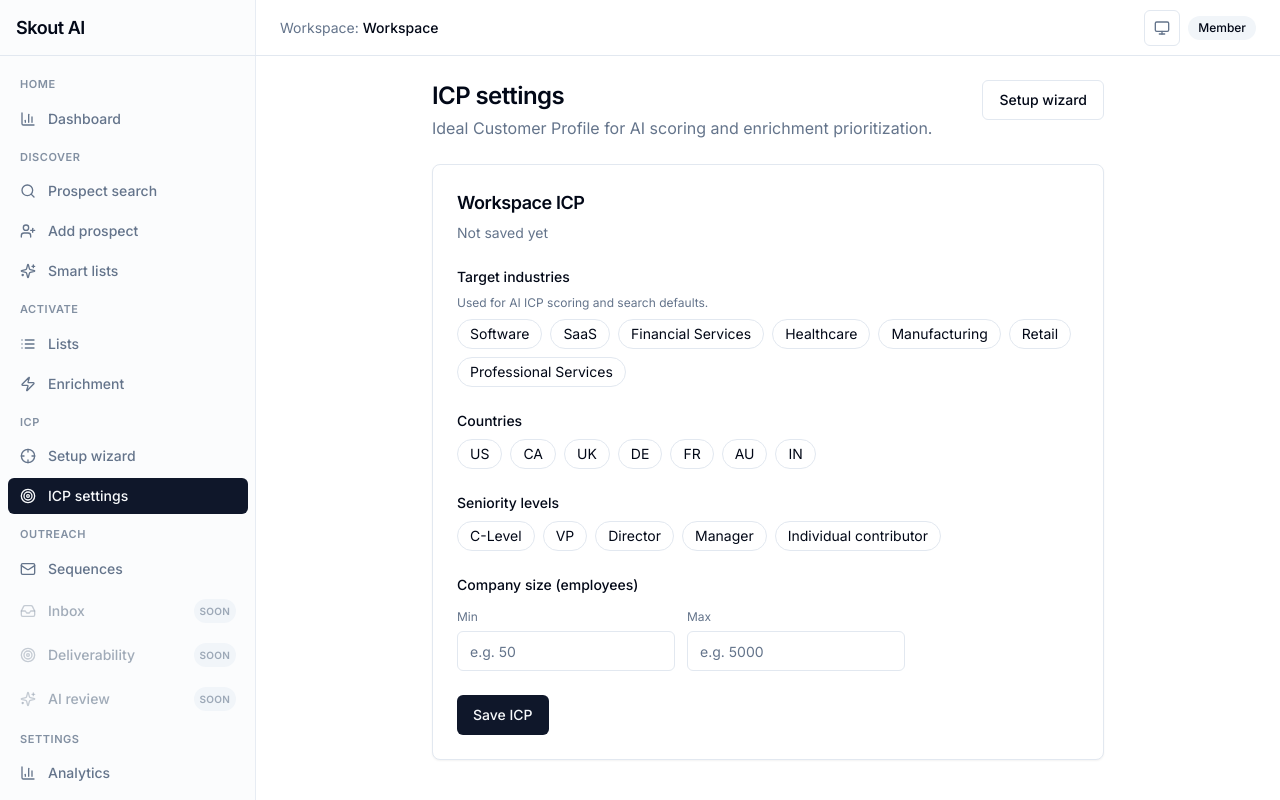
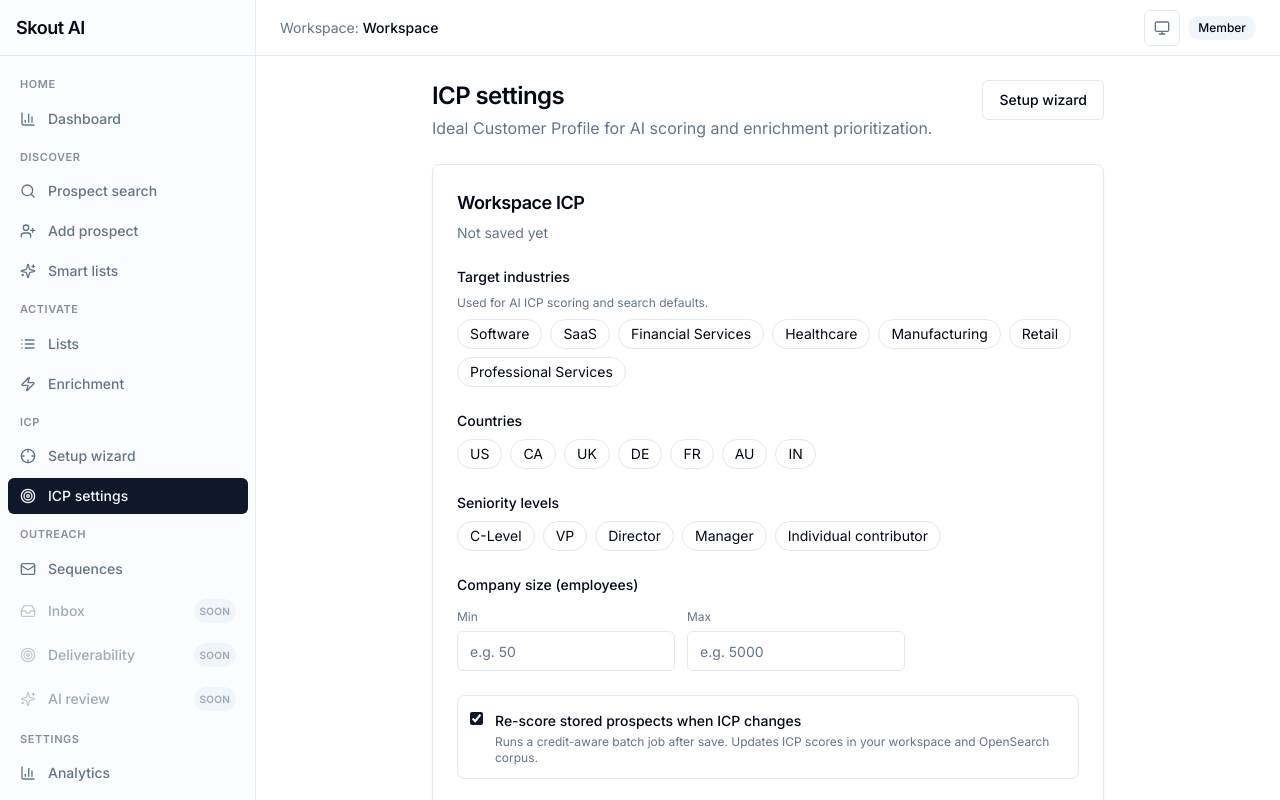
Before and after one commit to sailishkang-skout/Skout-AI-Frontend, a Next.js app: page /settings/icp in a window 1280 px wide. Built offline with nearby package versions, Linux system fonts and the light colour scheme; no server answers.

Commit message:
continue working

```diff
--- a/src/app/(dashboard)/settings/icp/page.tsx
+++ b/src/app/(dashboard)/settings/icp/page.tsx
@@ -13,6 +13,7 @@
 import { Card, CardContent, CardDescription, CardHeader, CardTitle } from "@/components/ui/card";
 import { EMPTY_ICP, IcpForm } from "@/components/icp/icp-form";
 import { useIcpApi } from "@/lib/icp";
+import { pollScoreJob, useEnrichmentApi } from "@/lib/enrichment";
 import { isIcpConfigured } from "@/lib/scoring";
 import { useAuthReady } from "@/lib/api-client";
 import type { IcpConfig } from "@/types/api";
@@ -23,9 +24,11 @@
   const returnPath = searchParams.get("return");
   const queryClient = useQueryClient();
   const icpApi = useIcpApi();
+  const enrichmentApi = useEnrichmentApi();
   const authReady = useAuthReady();
   const [config, setConfig] = useState<IcpConfig>(EMPTY_ICP);
   const [saved, setSaved] = useState(false);
+  const [rescoreStatus, setRescoreStatus] = useState<string | null>(null);
 
   const icp = useQuery({
     queryKey: ["icp"],
@@ -39,9 +42,35 @@
 
   const save = useMutation({
     mutationFn: () => icpApi.save(config),
-    onSuccess: () => {
+    onSuccess: async (data) => {
       queryClient.invalidateQueries({ queryKey: ["icp"] });
       setSaved(true);
+      setRescoreStatus(null);
+
+      const jobRef = data.rescoreJob;
+      if (jobRef?.jobId && jobRef.status === "pending") {
+        setRescoreStatus("Re-scoring stored prospects…");
+        try {
+          const job = await pollScoreJob(enrichmentApi.getScoreJob, jobRef.jobId, 90, 2000, (j) => {
+            const scored = j.result?.scored ?? 0;
+            const total = j.result?.total ?? scored;
+            if (j.status === "running" || j.status === "pending") {
+              setRescoreStatus(`Re-scoring… ${scored}/${total}`);
+            }
+          });
+          if (job.status === "completed") {
+            const scored = job.result?.scored ?? 0;
+            setRescoreStatus(`Re-scored ${scored} prospect${scored === 1 ? "" : "s"}.`);
+          } else {
+            setRescoreStatus(job.errorMessage ?? "Re-score failed.");
+          }
+        } catch {
+          setRescoreStatus("Could not track re-score job.");
+        }
+      } else if (jobRef?.status === "completed") {
+        setRescoreStatus(`Re-scored ${jobRef.scored ?? 0} prospect(s).`);
+      }
+
       if (returnPath && isIcpConfigured(config)) {
         router.replace(returnPath);
         return;
@@ -81,6 +110,10 @@
         </Alert>
       )}
 
+      {rescoreStatus && (
+        <Alert variant={rescoreStatus.includes("failed") ? "error" : "default"}>{rescoreStatus}</Alert>
+      )}
+
       <Card>
         <CardHeader>
           <CardTitle className="text-base sm:text-lg">Workspace ICP</CardTitle>
--- a/src/components/icp/icp-form.tsx
+++ b/src/components/icp/icp-form.tsx
@@ -136,6 +136,28 @@
           </div>
         </div>
       )}
+
+      {!step && (
+        <div className="space-y-2 rounded-lg border border-border p-3">
+          <label className="flex cursor-pointer items-start gap-3">
+            <input
+              type="checkbox"
+              className="mt-1"
+              checked={value.autoRescoreOnChange !== false}
+              onChange={(e) =>
+                onChange({ ...value, autoRescoreOnChange: e.target.checked ? undefined : false })
+              }
+            />
+            <span>
+              <span className="text-sm font-medium">Re-score stored prospects when ICP changes</span>
+              <span className="mt-0.5 block text-xs text-muted-foreground">
+                Runs a credit-aware batch job after save. Updates ICP scores in your workspace and
+                OpenSearch corpus.
+              </span>
+            </span>
+          </label>
+        </div>
+      )}
     </div>
   );
 }
--- a/src/types/api.ts
+++ b/src/types/api.ts
@@ -328,12 +328,22 @@
   keywords?: string[];
   minEmployees?: number;
   maxEmployees?: number;
+  /** When false, saving ICP does not enqueue workspace-wide re-score. Default true. */
+  autoRescoreOnChange?: boolean;
+}
+
+export interface IcpRescoreJobRef {
+  jobId?: string;
+  status: "pending" | "completed";
+  scored?: number;
+  creditsUsed?: number;
 }
 
 export interface IcpResponse {
   workspaceId: string;
   config: IcpConfig;
   version?: number;
+  rescoreJob?: IcpRescoreJobRef | null;
 }
 
 export interface SmartListFilters {
@@ -401,9 +411,12 @@
   entityType: string | null;
   entityId: string | null;
   result?: {
-    listId: string;
+    listId?: string;
+    workspaceId?: string;
+    icpVersion?: number;
     scored: number;
     skipped?: number;
+    total?: number;
     creditsUsed: number;
     results: Array<{ prospectId: string; icpScore: number; icpBand: string }>;
   } | null;
```
